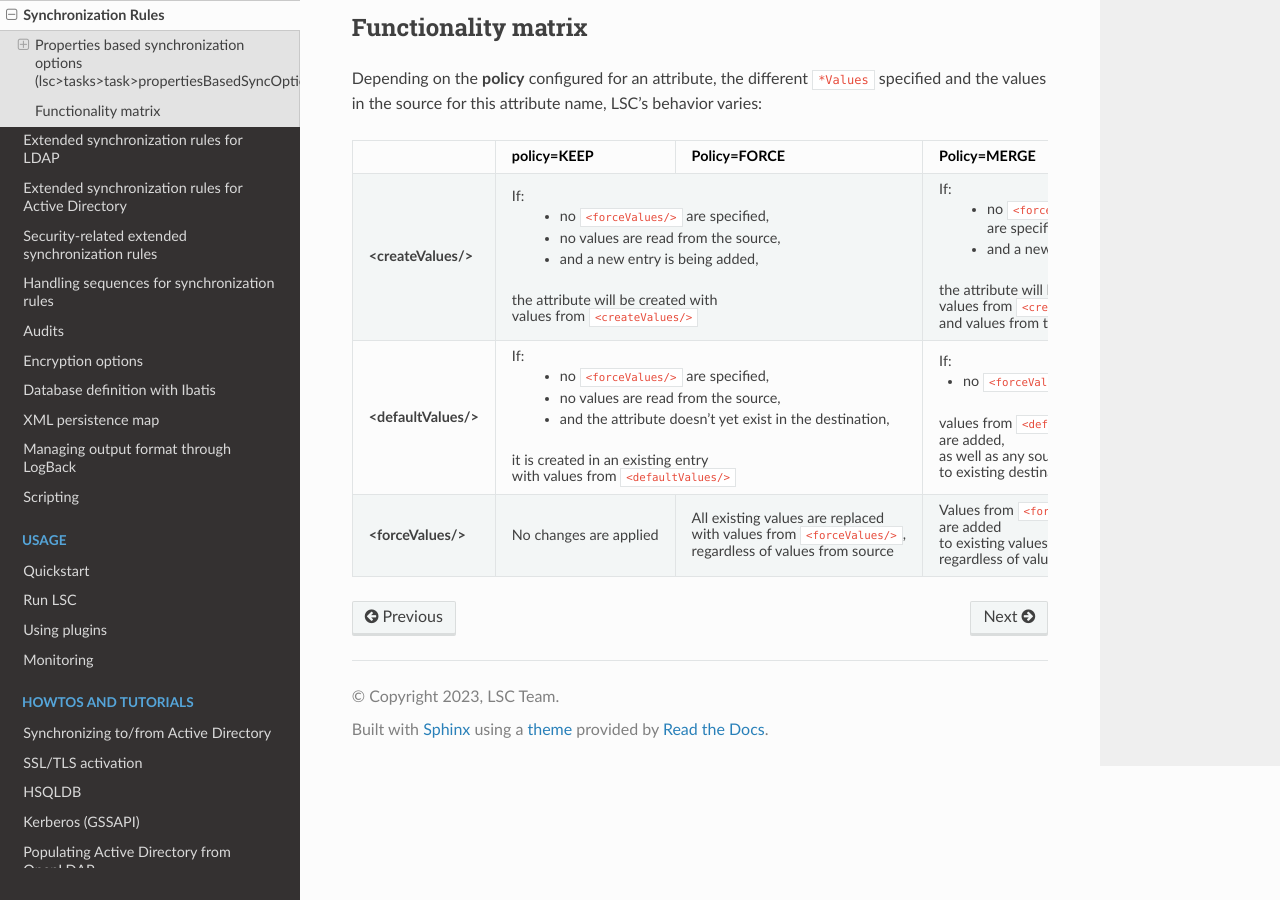
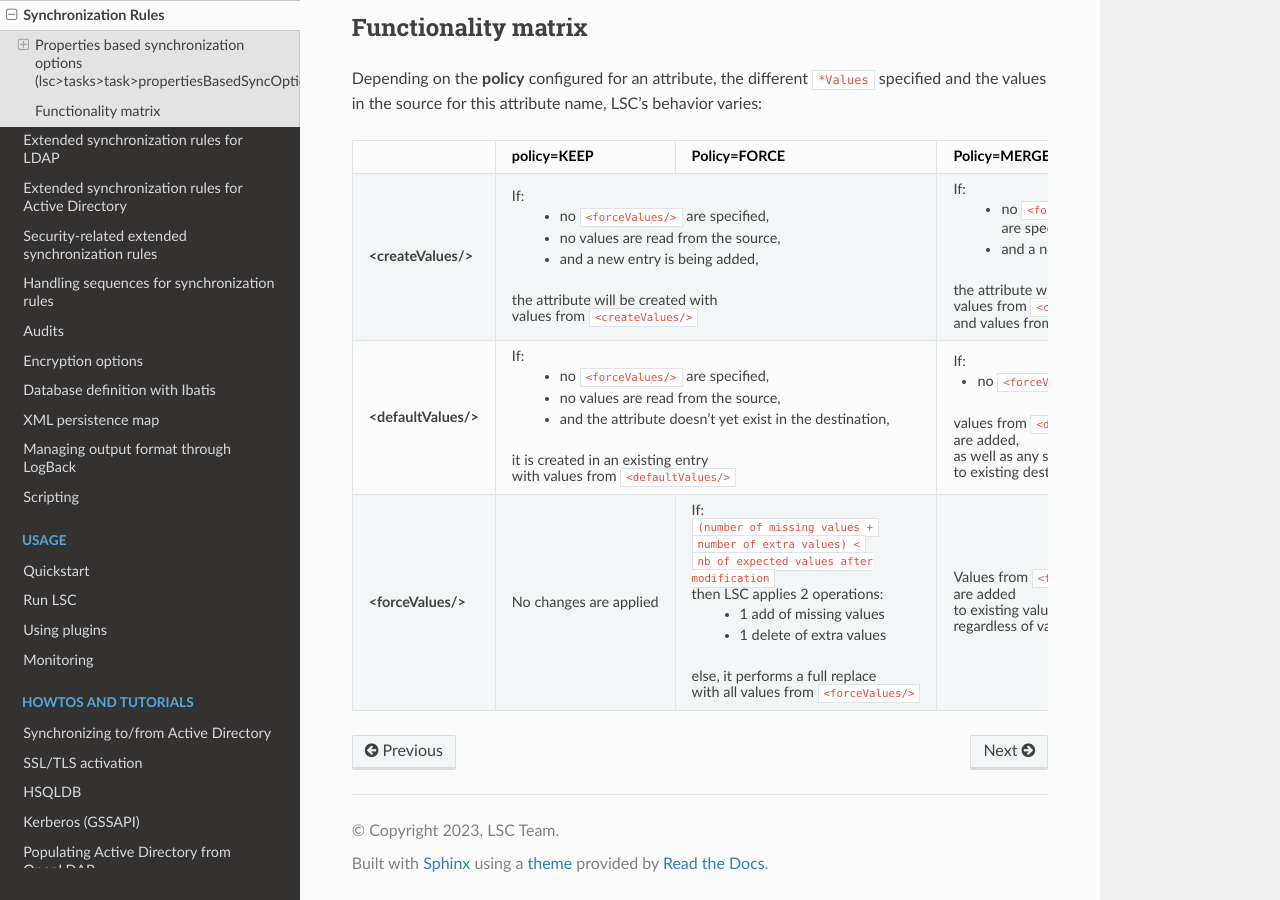
Before and after one commit to lsc-project/documentation, a Sphinx documentation site: the page built from source/syncrules.rst, in a window 1280 px wide and 900 px high, scrolled down 4374 px. Built offline with Sphinx 7.4.7 and the Read the Docs theme 2.0.0, drawn with Linux system fonts in a browser that asks for light colours.

Commit message:
Document optimization for multi-valued LDAP attributes (#5)

```diff
--- a/source/syncrules.rst
+++ b/source/syncrules.rst
@@ -202,36 +202,47 @@ Functionality matrix
 
 Depending on the **policy** configured for an attribute, the different ``*Values`` specified and the values in the source for this attribute name, LSC's behavior varies:
 
-+------------------------+---------------------------------------------+---------------------------------------------+---------------------------------------------+
-|                        | policy=KEEP                                 | Policy=FORCE                                | Policy=MERGE                                |
-+========================+=============================================+=============================================+=============================================+
-| **<createValues/>**    | If:                                                                                       | If:                                         |
-|                        |                                                                                           |                                             |
-|                        |   * no ``<forceValues/>`` are specified,                                                  |   * no ``<forceValues/>`` are specified,    |
-|                        |   * no values are read from the source,                                                   |   * and a new entry is being added,         |
-|                        |   * and a new entry is being added,                                                       |                                             |
-|                        |                                                                                           | the attribute will be created with          |
-|                        | the attribute will be created with                                                        |                                             |
-|                        |                                                                                           | values from ``<createValues/>``             |
-|                        | values from ``<createValues/>``                                                           |                                             |
-|                        |                                                                                           | and values from the source                  |
-+------------------------+---------------------------------------------+---------------------------------------------+---------------------------------------------+
-| **<defaultValues/>**   | If:                                                                                       | If:                                         |
-|                        |                                                                                           |                                             |
-|                        |   * no ``<forceValues/>`` are specified,                                                  | * no ``<forceValues/>`` are specified,      |
-|                        |   * no values are read from the source,                                                   |                                             |
-|                        |   * and the attribute doesn't yet exist in the destination,                               | values from ``<defaultValues/>`` are added, |
-|                        |                                                                                           |                                             |
-|                        | it is created in an existing entry                                                        | as well as any source values,               |
-|                        |                                                                                           |                                             |
-|                        | with values from ``<defaultValues/>``                                                     | to existing destination values              |
-|                        |                                                                                           |                                             |
-|                        |                                                                                           |                                             |
-|                        |                                                                                           |                                             |
-+------------------------+---------------------------------------------+---------------------------------------------+---------------------------------------------+
-| **<forceValues/>**     | No changes are applied                      | All existing values are replaced            | Values from ``<forceValues/>`` are added    |
-|                        |                                             |                                             |                                             |
-|                        |                                             | with values from ``<forceValues/>``,        | to existing values in the destination,      |
-|                        |                                             |                                             |                                             |
-|                        |                                             | regardless of values from source            | regardless of values from source            |
-+------------------------+---------------------------------------------+---------------------------------------------+---------------------------------------------+
++------------------------+---------------------------------------------+----------------------------------------------+---------------------------------------------+
+|                        | policy=KEEP                                 | Policy=FORCE                                 | Policy=MERGE                                |
++========================+=============================================+==============================================+=============================================+
+| **<createValues/>**    | If:                                                                                        | If:                                         |
+|                        |                                                                                            |                                             |
+|                        |   * no ``<forceValues/>`` are specified,                                                   |   * no ``<forceValues/>`` are specified,    |
+|                        |   * no values are read from the source,                                                    |   * and a new entry is being added,         |
+|                        |   * and a new entry is being added,                                                        |                                             |
+|                        |                                                                                            | the attribute will be created with          |
+|                        | the attribute will be created with                                                         |                                             |
+|                        |                                                                                            | values from ``<createValues/>``             |
+|                        | values from ``<createValues/>``                                                            |                                             |
+|                        |                                                                                            | and values from the source                  |
++------------------------+---------------------------------------------+----------------------------------------------+---------------------------------------------+
+| **<defaultValues/>**   | If:                                                                                        | If:                                         |
+|                        |                                                                                            |                                             |
+|                        |   * no ``<forceValues/>`` are specified,                                                   | * no ``<forceValues/>`` are specified,      |
+|                        |   * no values are read from the source,                                                    |                                             |
+|                        |   * and the attribute doesn't yet exist in the destination,                                | values from ``<defaultValues/>`` are added, |
+|                        |                                                                                            |                                             |
+|                        | it is created in an existing entry                                                         | as well as any source values,               |
+|                        |                                                                                            |                                             |
+|                        | with values from ``<defaultValues/>``                                                      | to existing destination values              |
+|                        |                                                                                            |                                             |
+|                        |                                                                                            |                                             |
+|                        |                                                                                            |                                             |
++------------------------+---------------------------------------------+----------------------------------------------+---------------------------------------------+
+| **<forceValues/>**     | No changes are applied                      | If:                                          | Values from ``<forceValues/>`` are added    |
+|                        |                                             |                                              |                                             |
+|                        |                                             | ``(number of missing values +``              | to existing values in the destination,      |
+|                        |                                             |                                              |                                             |
+|                        |                                             | ``number of extra values) <``                | regardless of values from source            |
+|                        |                                             |                                              |                                             |
+|                        |                                             | ``nb of expected values after modification`` |                                             |
+|                        |                                             |                                              |                                             |
+|                        |                                             | then LSC applies 2 operations:               |                                             |
+|                        |                                             |                                              |                                             |
+|                        |                                             |   * 1 add of missing values                  |                                             |
+|                        |                                             |   * 1 delete of extra values                 |                                             |
+|                        |                                             |                                              |                                             |
+|                        |                                             | else, it performs a full replace             |                                             |
+|                        |                                             |                                              |                                             |
+|                        |                                             | with all values from ``<forceValues/>``      |                                             |
++------------------------+---------------------------------------------+----------------------------------------------+---------------------------------------------+
```
Also changed, not shown: source/upgrade.rst (+19 -0 lines).
